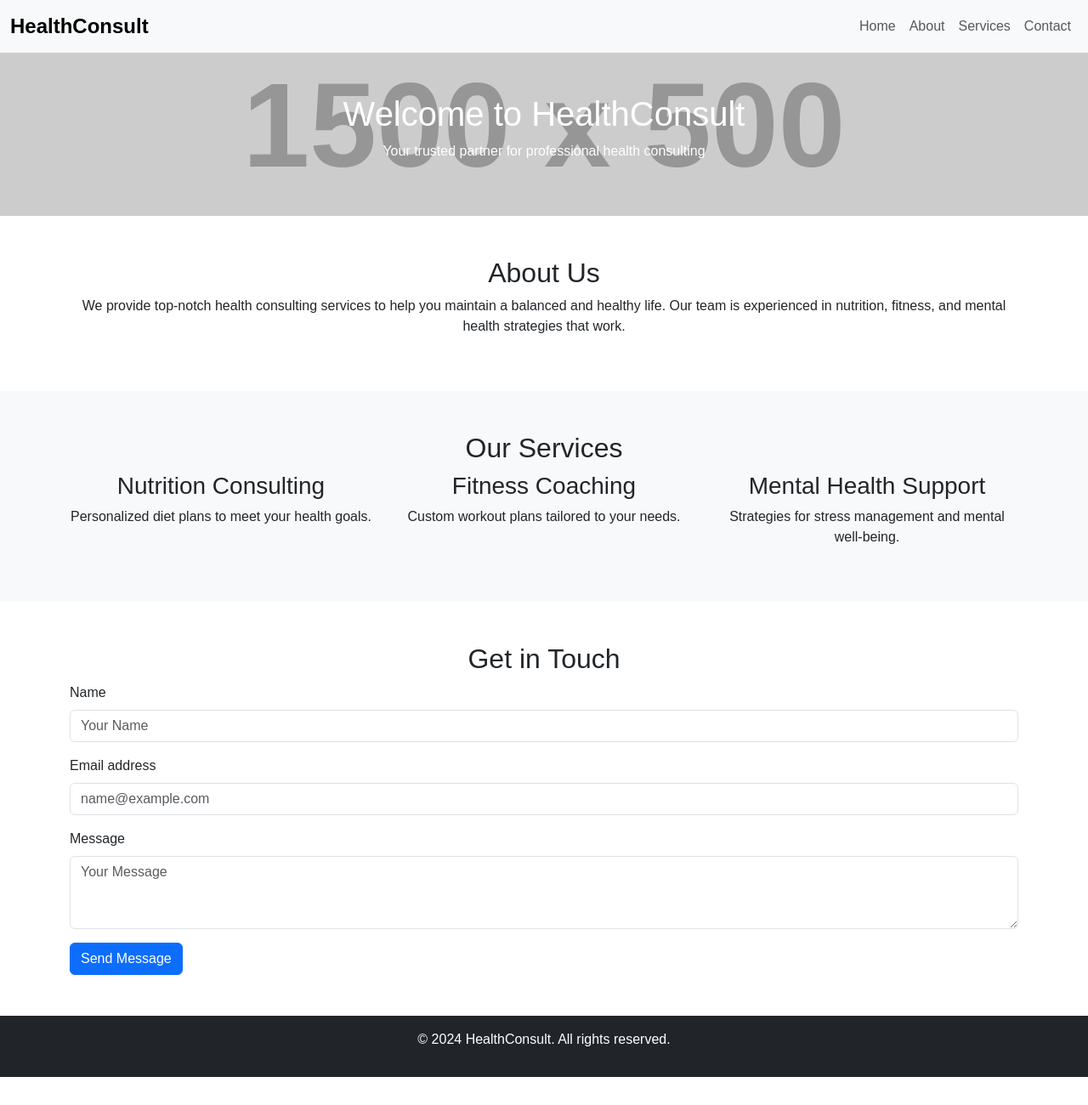
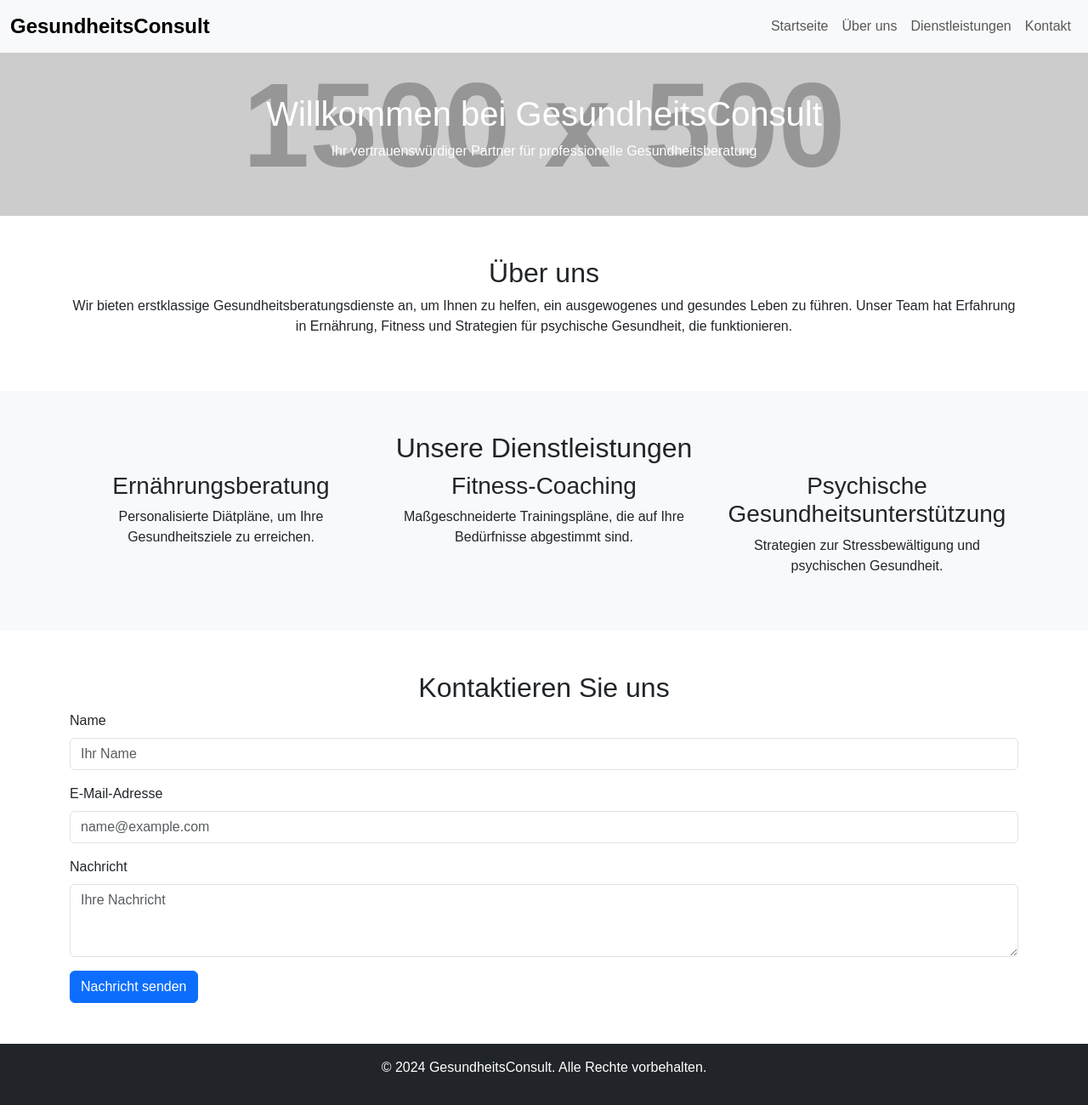
Before and after one commit to Weidner-E/Gesundheitsberatung---Angelika-Weidner, a plain HTML site: page index.html in a window 1280 px wide. Shown: the whole page at 85% size. Before the commit the page ends 1267 px from the top, so only its background shows below. Drawn offline with nearby package versions, Linux system fonts and the light colour scheme; placeholder pictures from the web are drawn by us.

Commit message:
Update index.html

```diff
--- a/index.html
+++ b/index.html
@@ -1,10 +1,10 @@
 <!DOCTYPE html>
-<html lang="en">
+<html lang="de">
 <head>
     <meta charset="UTF-8">
     <meta name="viewport" content="width=device-width, initial-scale=1.0">
     <meta http-equiv="X-UA-Compatible" content="ie=edge">
-    <title>Health Consulting</title>
+    <title>Gesundheitsberatung</title>
     <link href="https://cdn.jsdelivr.net/npm/bootstrap@5.3.0-alpha1/dist/css/bootstrap.min.css" rel="stylesheet">
     <link rel="stylesheet" href="style.css">
 </head>
@@ -12,16 +12,16 @@
     <!-- Navigation -->
     <nav class="navbar navbar-expand-lg navbar-light bg-light">
         <div class="container-fluid">
-            <a class="navbar-brand" href="#">HealthConsult</a>
-            <button class="navbar-toggler" type="button" data-bs-toggle="collapse" data-bs-target="#navbarNav" aria-controls="navbarNav" aria-expanded="false" aria-label="Toggle navigation">
+            <a class="navbar-brand" href="#">GesundheitsConsult</a>
+            <button class="navbar-toggler" type="button" data-bs-toggle="collapse" data-bs-target="#navbarNav" aria-controls="navbarNav" aria-expanded="false" aria-label="Navigation umschalten">
                 <span class="navbar-toggler-icon"></span>
             </button>
             <div class="collapse navbar-collapse" id="navbarNav">
                 <ul class="navbar-nav ms-auto">
-                    <li class="nav-item"><a class="nav-link" href="#">Home</a></li>
-                    <li class="nav-item"><a class="nav-link" href="#about">About</a></li>
-                    <li class="nav-item"><a class="nav-link" href="#services">Services</a></li>
-                    <li class="nav-item"><a class="nav-link" href="#contact">Contact</a></li>
+                    <li class="nav-item"><a class="nav-link" href="#">Startseite</a></li>
+                    <li class="nav-item"><a class="nav-link" href="#about">Über uns</a></li>
+                    <li class="nav-item"><a class="nav-link" href="#services">Dienstleistungen</a></li>
+                    <li class="nav-item"><a class="nav-link" href="#contact">Kontakt</a></li>
                 </ul>
             </div>
         </div>
@@ -30,35 +30,35 @@
     <!-- Hero Section -->
     <section class="hero bg-primary text-white text-center py-5">
         <div class="container">
-            <h1>Welcome to HealthConsult</h1>
-            <p>Your trusted partner for professional health consulting</p>
+            <h1>Willkommen bei GesundheitsConsult</h1>
+            <p>Ihr vertrauenswürdiger Partner für professionelle Gesundheitsberatung</p>
         </div>
     </section>
 
     <!-- About Section -->
     <section id="about" class="py-5">
         <div class="container">
-            <h2 class="text-center">About Us</h2>
-            <p class="text-center">We provide top-notch health consulting services to help you maintain a balanced and healthy life. Our team is experienced in nutrition, fitness, and mental health strategies that work.</p>
+            <h2 class="text-center">Über uns</h2>
+            <p class="text-center">Wir bieten erstklassige Gesundheitsberatungsdienste an, um Ihnen zu helfen, ein ausgewogenes und gesundes Leben zu führen. Unser Team hat Erfahrung in Ernährung, Fitness und Strategien für psychische Gesundheit, die funktionieren.</p>
         </div>
     </section>
 
     <!-- Services Section -->
     <section id="services" class="bg-light py-5">
         <div class="container">
-            <h2 class="text-center">Our Services</h2>
+            <h2 class="text-center">Unsere Dienstleistungen</h2>
             <div class="row text-center">
                 <div class="col-md-4">
-                    <h3>Nutrition Consulting</h3>
-                    <p>Personalized diet plans to meet your health goals.</p>
+                    <h3>Ernährungsberatung</h3>
+                    <p>Personalisierte Diätpläne, um Ihre Gesundheitsziele zu erreichen.</p>
                 </div>
                 <div class="col-md-4">
-                    <h3>Fitness Coaching</h3>
-                    <p>Custom workout plans tailored to your needs.</p>
+                    <h3>Fitness-Coaching</h3>
+                    <p>Maßgeschneiderte Trainingspläne, die auf Ihre Bedürfnisse abgestimmt sind.</p>
                 </div>
                 <div class="col-md-4">
-                    <h3>Mental Health Support</h3>
-                    <p>Strategies for stress management and mental well-being.</p>
+                    <h3>Psychische Gesundheitsunterstützung</h3>
+                    <p>Strategien zur Stressbewältigung und psychischen Gesundheit.</p>
                 </div>
             </div>
         </div>
@@ -67,27 +67,27 @@
     <!-- Contact Section -->
     <section id="contact" class="py-5">
         <div class="container">
-            <h2 class="text-center">Get in Touch</h2>
+            <h2 class="text-center">Kontaktieren Sie uns</h2>
             <form>
                 <div class="mb-3">
                     <label for="name" class="form-label">Name</label>
-                    <input type="text" class="form-control" id="name" placeholder="Your Name">
+                    <input type="text" class="form-control" id="name" placeholder="Ihr Name">
                 </div>
                 <div class="mb-3">
-                    <label for="email" class="form-label">Email address</label>
+                    <label for="email" class="form-label">E-Mail-Adresse</label>
                     <input type="email" class="form-control" id="email" placeholder="name@example.com">
                 </div>
                 <div class="mb-3">
-                    <label for="message" class="form-label">Message</label>
-                    <textarea class="form-control" id="message" rows="3" placeholder="Your Message"></textarea>
+                    <label for="message" class="form-label">Nachricht</label>
+                    <textarea class="form-control" id="message" rows="3" placeholder="Ihre Nachricht"></textarea>
                 </div>
-                <button type="submit" class="btn btn-primary">Send Message</button>
+                <button type="submit" class="btn btn-primary">Nachricht senden</button>
             </form>
         </div>
     </section>
 
     <footer class="bg-dark text-white text-center py-3">
-        <p>&copy; 2024 HealthConsult. All rights reserved.</p>
+        <p>&copy; 2024 GesundheitsConsult. Alle Rechte vorbehalten.</p>
     </footer>
 
     <script src="https://cdn.jsdelivr.net/npm/bootstrap@5.3.0-alpha1/dist/js/bootstrap.bundle.min.js"></script>
```
